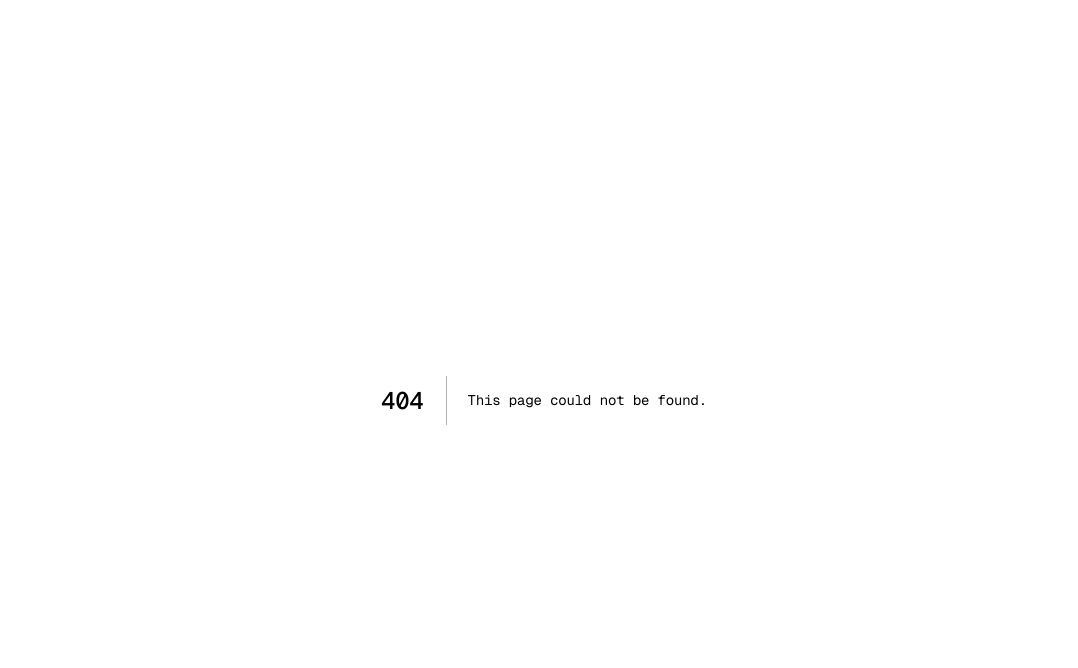
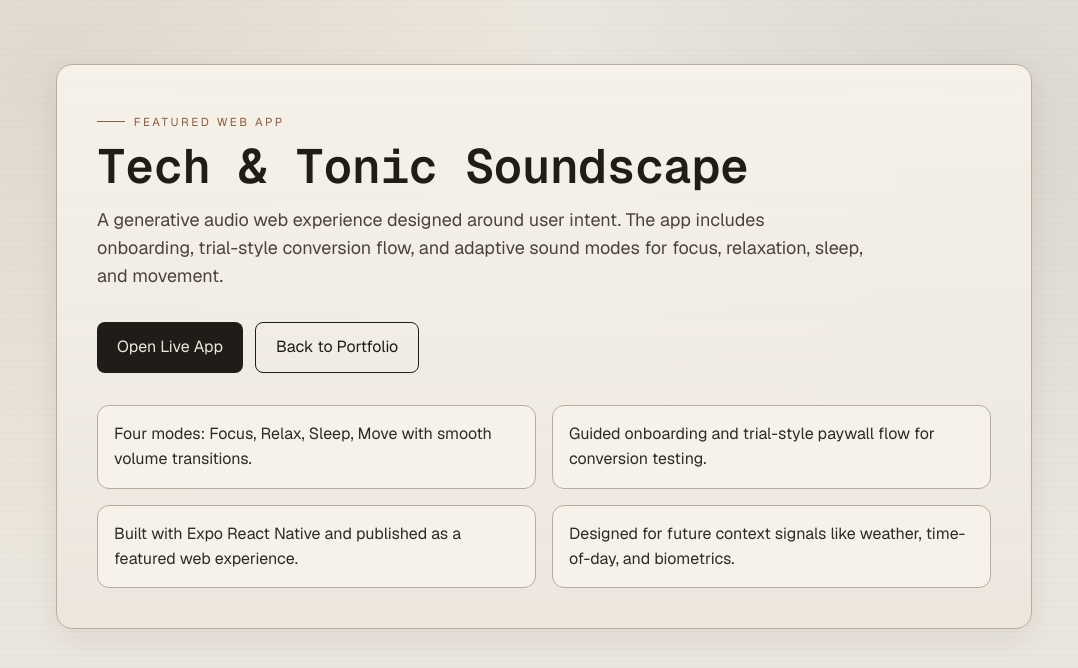
Before and after one commit to aaroncrume-techandtonic/tech-and-tonic-portfolio, a Next.js app: page /featured in a window 1280 px wide. Before the commit this address had no page. Shown: the top 668 px of the page, without its empty margins (96-1174 px from the left). Built offline with nearby package versions, Linux system fonts and the light colour scheme.

Commit message:
Feature soundscape app on homepage and add featured page

```diff
--- /dev/null
+++ b/app/featured/page.tsx
@@ -0,0 +1,47 @@
+import Link from 'next/link';
+
+export default function FeaturedPage() {
+  return (
+    <main className="min-h-screen text-[#201c18]">
+      <section className="max-w-5xl mx-auto px-6 pt-16 pb-10">
+        <div className="section-shell rounded-2xl p-6 md:p-10 border border-[#b7ad9f]">
+          <p className="eyebrow mb-3">Featured Web App</p>
+          <h1 className="text-4xl md:text-5xl font-semibold mb-4">Tech &amp; Tonic Soundscape</h1>
+          <p className="text-[#4a433b] text-lg max-w-3xl mb-8">
+            A generative audio web experience designed around user intent. The app includes onboarding, trial-style conversion flow, and adaptive sound modes for focus, relaxation, sleep, and movement.
+          </p>
+
+          <div className="flex flex-wrap gap-3 mb-8">
+            <Link
+              href="https://featured.techandtonic.tech"
+              className="inline-flex items-center rounded-lg px-5 py-3 bg-[#201c18] text-[#ece7de] hover:bg-[#000]"
+            >
+              Open Live App
+            </Link>
+            <Link
+              href="/"
+              className="inline-flex items-center rounded-lg px-5 py-3 border border-[#201c18] text-[#201c18] hover:bg-[#e5ddcf]"
+            >
+              Back to Portfolio
+            </Link>
+          </div>
+
+          <ul className="grid grid-cols-1 md:grid-cols-2 gap-4 text-[#2f2a24]">
+            <li className="rounded-xl border border-[#b7ad9f] bg-[#f6f2ea] p-4">
+              Four modes: Focus, Relax, Sleep, Move with smooth volume transitions.
+            </li>
+            <li className="rounded-xl border border-[#b7ad9f] bg-[#f6f2ea] p-4">
+              Guided onboarding and trial-style paywall flow for conversion testing.
+            </li>
+            <li className="rounded-xl border border-[#b7ad9f] bg-[#f6f2ea] p-4">
+              Built with Expo React Native and published as a featured web experience.
+            </li>
+            <li className="rounded-xl border border-[#b7ad9f] bg-[#f6f2ea] p-4">
+              Designed for future context signals like weather, time-of-day, and biometrics.
+            </li>
+          </ul>
+        </div>
+      </section>
+    </main>
+  );
+}
--- a/app/page.tsx
+++ b/app/page.tsx
@@ -2,6 +2,7 @@
 import AboutSection from '../components/AboutSection';
 import AdSenseUnit from '../components/AdSenseUnit';
 import Footer from '../components/Footer';
+import Link from 'next/link';
 import ProjectCard from '../components/ProjectCard';
 import SocialShowcase from '../components/SocialShowcase';
 import { projects } from './data/projects';
@@ -39,6 +40,32 @@
         <AdSenseUnit adSlot="3350521090" className="min-h-[90px]" />
       </section>
 
+      <section className="max-w-5xl mx-auto px-6 pb-8">
+        <div className="section-shell rounded-2xl p-6 md:p-8 border border-[#b7ad9f]">
+          <div className="section-divider mb-3">
+            <p className="eyebrow">Featured Web App</p>
+          </div>
+          <h2 className="text-3xl md:text-4xl font-semibold text-[#201c18] mb-3">AI Soundscape Experience</h2>
+          <p className="text-[#4a433b] max-w-3xl mb-6">
+            Explore the new generative soundscape app with Focus, Relax, Sleep, and Move modes, onboarding flow, and subscription-style preview built for Tech &amp; Tonic.
+          </p>
+          <div className="flex flex-wrap gap-3">
+            <Link
+              href="https://featured.techandtonic.tech"
+              className="inline-flex items-center rounded-lg px-5 py-3 bg-[#201c18] text-[#ece7de] hover:bg-[#000]"
+            >
+              Launch Featured App
+            </Link>
+            <Link
+              href="/featured"
+              className="inline-flex items-center rounded-lg px-5 py-3 border border-[#201c18] text-[#201c18] hover:bg-[#e5ddcf]"
+            >
+              View Feature Details
+            </Link>
+          </div>
+        </div>
+      </section>
+
       {/* Projects Showcase Section */}
       <section id="projects" className="max-w-5xl mx-auto px-6 py-10">
         <div className="section-divider mb-3">
```
